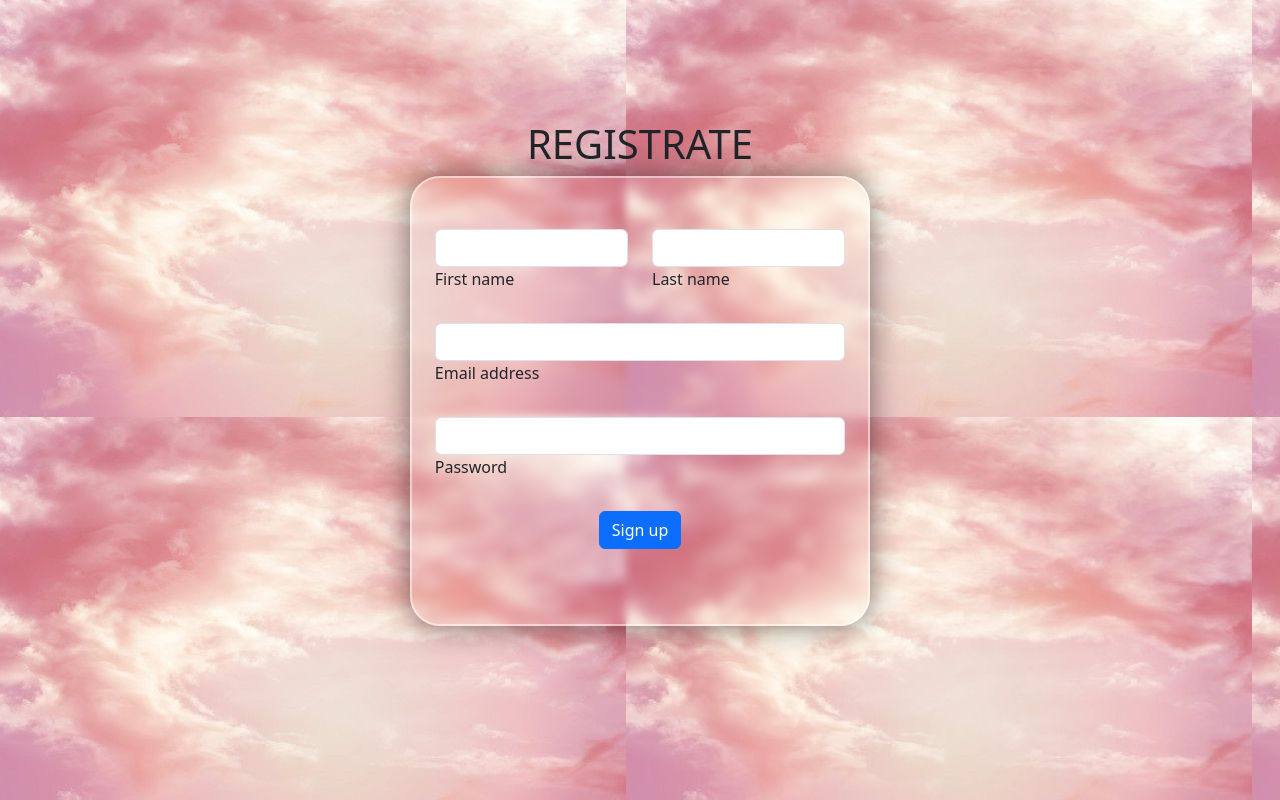
After one commit to majo2002000/weather_app, a Flask app: page /registro in a window 1280 px wide. The commit adds this page. Run offline with Flask 3, Linux system fonts and the light colour scheme.

Commit message:
Add files via upload

```diff
--- a/weather_app/main.py
+++ b/weather_app/main.py
@@ -20,5 +20,29 @@ def hello():
 def curriculum():
     return render_template('hv.html')
 
+
+
+@app.route("/login", methods=['POST', 'GET'])
+def login():
+    if request.method== 'POST':
+      USUARIO='ADMIN@GMAIL.COM'
+      PASSWORD='ADMIN'
+      user= request.form.get("txtEmail")
+      password=request.form.get("txtPassword")
+      if USUARIO == user and PASSWORD == password:
+        return render_template('index.html')
+      else:
+        return render_template('login.html', error1 = True)
+    return render_template('login.html')
+
+@app.route("/registro", methods=['POST', 'GET'])
+def registro():
+   return render_template('registro.html')
+
+
+@app.errorhandler(404)
+def not_found(error):
+   return render_template('error.html'), 404
+
 if __name__=='__main__':
     app.run(debug = True)
--- /dev/null
+++ b/weather_app/templates/registro.html
@@ -0,0 +1,105 @@
+<!DOCTYPE html>
+<html lang="en">
+    <head>
+        <meta charset="UTF-8">
+        <meta name="viewport" content="width=device-width, initial-scale=1.0">
+        <title>Registrarse</title>
+        <link
+            href="https://cdn.jsdelivr.net/npm/bootstrap@5.3.3/dist/css/bootstrap.min.css"
+            rel="stylesheet"
+            integrity="sha384-QWTKZyjpPEjISv5WaRU9OFeRpok6YctnYmDr5pNlyT2bRjXh0JMhjY6hW+ALEwIH"
+            crossorigin="anonymous">
+        <style>
+            .wrapper{
+                position: center;
+                width: 460px;
+                height: 450px;
+                background:transparent ;
+                border: 2px solid rgba(255,255,255, .5);
+                border-radius: 30px;
+                backdrop-filter: blur(5px);
+                box-shadow: 0 0 30px rgba(0,0,0, .5);
+                display: flex;
+                align-items: center;
+            }
+                .contenedor{
+                    height: 90vh;
+                    display: flex;
+                    flex-direction: column;
+                    margin: 5%;
+                    justify-content: center;
+                    text-align: left;
+                   }
+            </style>
+    </head>
+    <body background="{{ url_for('static', filename='fondo3,jpg.jpg') }}">
+        <body>
+    <body>
+        <script
+            src="https://cdn.jsdelivr.net/npm/bootstrap@5.3.3/dist/js/bootstrap.bundle.min.js"
+            integrity="sha384-YvpcrYf0tY3lHB60NNkmXc5s9fDVZLESaAA55NDzOxhy9GkcIdslK1eN7N6jIeHz"
+            crossorigin="anonymous"></script>
+        <br>
+        <br>
+        <br>
+        <br>
+        <br>
+        <center>
+            <div class="formulario">
+                <h1> REGISTRATE</h1>
+                <form method="post">
+                </center>
+                <center>
+                    <div class="wrapper">
+                        <div class="contenedor">
+                            <form>
+                                <div class="row mb-4">
+                                    <div class="col">
+                                        <div data-mdb-input-init
+                                            class="form-outline">
+                                            <input type="text"
+                                                id="form3Example1"
+                                                class="form-control" />
+                                            <label class="form-label"
+                                                for="form3Example1">First
+                                                name</label>
+                                        </div>
+                                    </div>
+                                    <div class="col">
+                                        <div data-mdb-input-init
+                                            class="form-outline">
+                                            <input type="text"
+                                                id="form3Example2"
+                                                class="form-control" />
+                                            <label class="form-label"
+                                                for="form3Example2">Last
+                                                name</label>
+                                        </div>
+                                    </div>
+                                </div>
+                                <div data-mdb-input-init
+                                    class="form-outline mb-4">
+                                    <input type="email" id="form3Example3"
+                                        class="form-control" />
+                                    <label class="form-label"
+                                        for="form3Example3">Email
+                                        address</label>
+                                </div>
+                                <div data-mdb-input-init
+                                    class="form-outline mb-4">
+                                    <input type="password" id="form3Example4"
+                                        class="form-control" />
+                                    <label class="form-label"
+                                        for="form3Example4">Password</label>
+                                </div>
+                                <center>
+                                    <button data-mdb-ripple-init type="button"
+                                        class="btn btn-primary btn-block mb-4">Sign
+                                        up</button>
+                                </center>
+                            </form>
+                        </div>
+                    </div>
+                </center>
+            </body>
+        </html>
```
Also changed, not shown: weather_app/templates/Index.html (+22 -5 lines), weather_app/templates/login.html (added, +119 -0 lines), weather_app/static/fondo3,jpg.jpg (added), weather_app/static/login.jpg (added).
